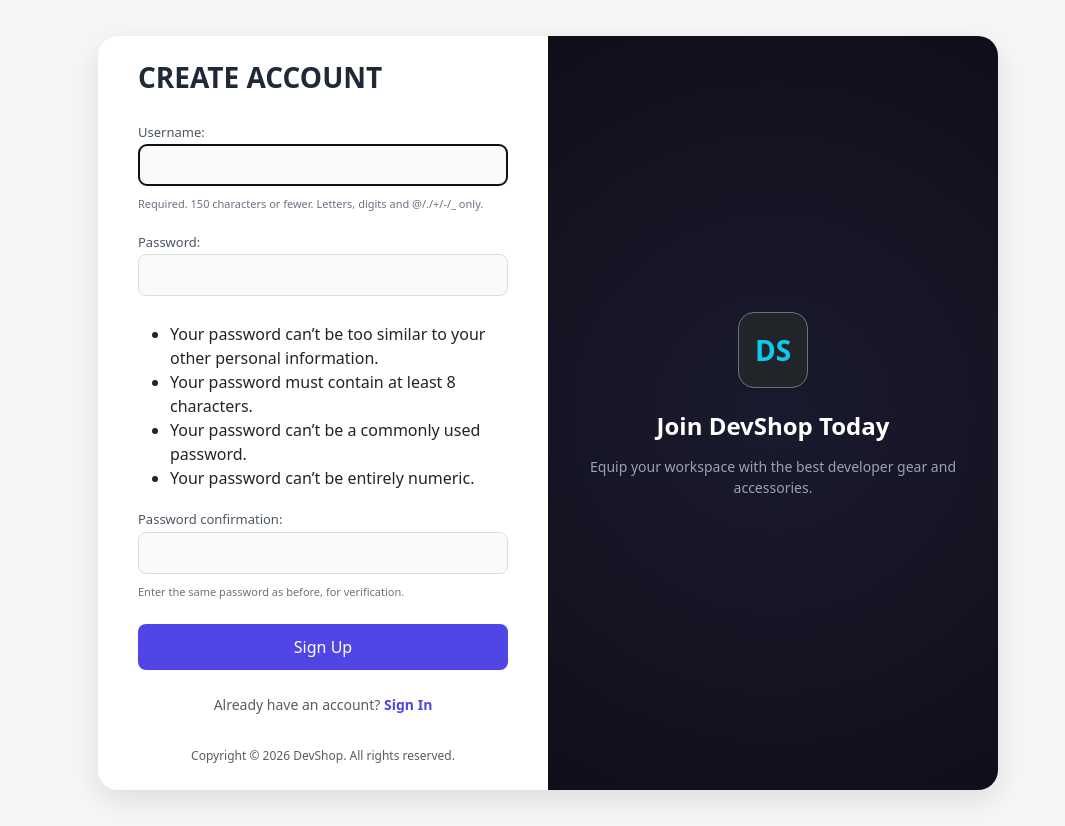
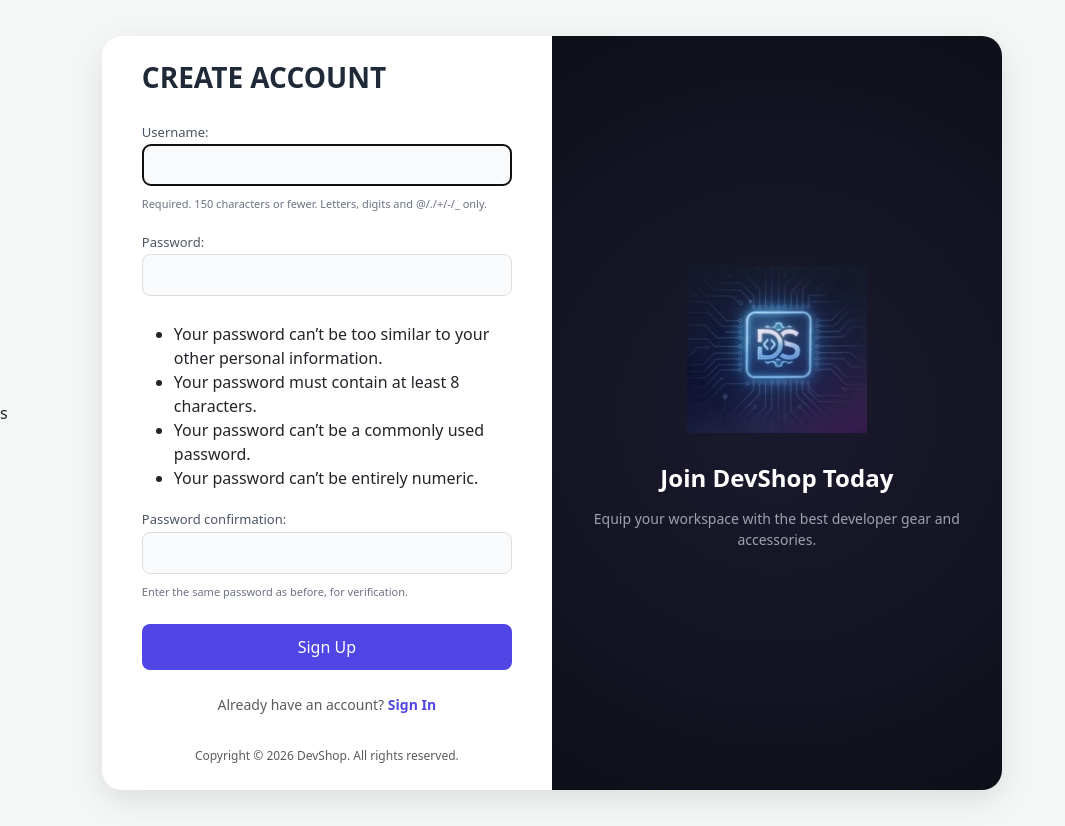
Before and after one commit to Ankita-creater05/my-ecommerce-project, a Django app: page /signup/ in a window 1280 px wide. Shown: the whole page, without its empty margins (0-1065 px from the left). Run offline with Django 5.2, Linux system fonts and the light colour scheme.

Commit message:
Add logo and finalise signup page design

```diff
--- a/my_ecommerce_project/store/templates/store/signup.html
+++ b/my_ecommerce_project/store/templates/store/signup.html
@@ -1,3 +1,4 @@
+{% load static %}
 <!DOCTYPE html>
 <html lang="en">
 <head>
@@ -79,7 +80,7 @@
         list-style: none;
         padding: 0;
     }
-</style>
+</style>s
 </head>
 <body>
 
@@ -105,13 +106,13 @@
             </div>
 
             <!-- Right Side: Brand Banner -->
-            <div class="col-md-6 brand-section d-none d-md-flex">
-                <div class="mb-3 p-3 bg-dark rounded-4 shadow-sm border border-secondary">
-                    <span class="fs-3 fw-bold text-info">DS</span>
-                </div>
-                <h4 class="fw-bold mt-2">Join DevShop Today</h4>
-                <p class="text-muted small mt-2" style="color: #9ca3af !important;">Equip your workspace with the best developer gear and accessories.</p>
-            </div>
+<div class="col-md-6 brand-section d-none d-md-flex">
+    <div class="mb-3">
+        <img src="{% static 'image/chip_logo.png' %}" alt="DevShop Logo" style="width: 180px; height: 180px; object-fit: contain;">
+    </div>
+    <h4 class="fw-bold mt-2">Join DevShop Today</h4>
+    <p class="text-muted small mt-2" style="color: #9ca3af !important;">Equip your workspace with the best developer gear and accessories.</p>
+</div>
         </div>
     </div>
 
```
